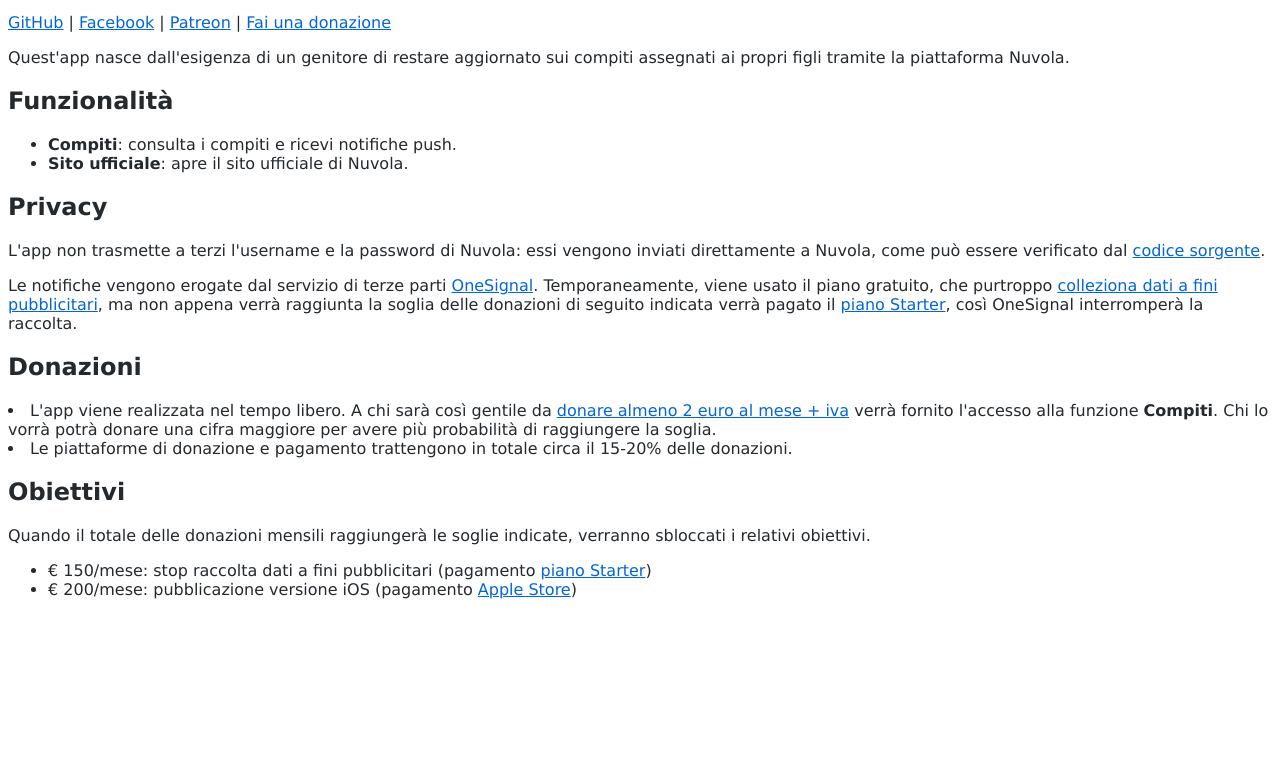
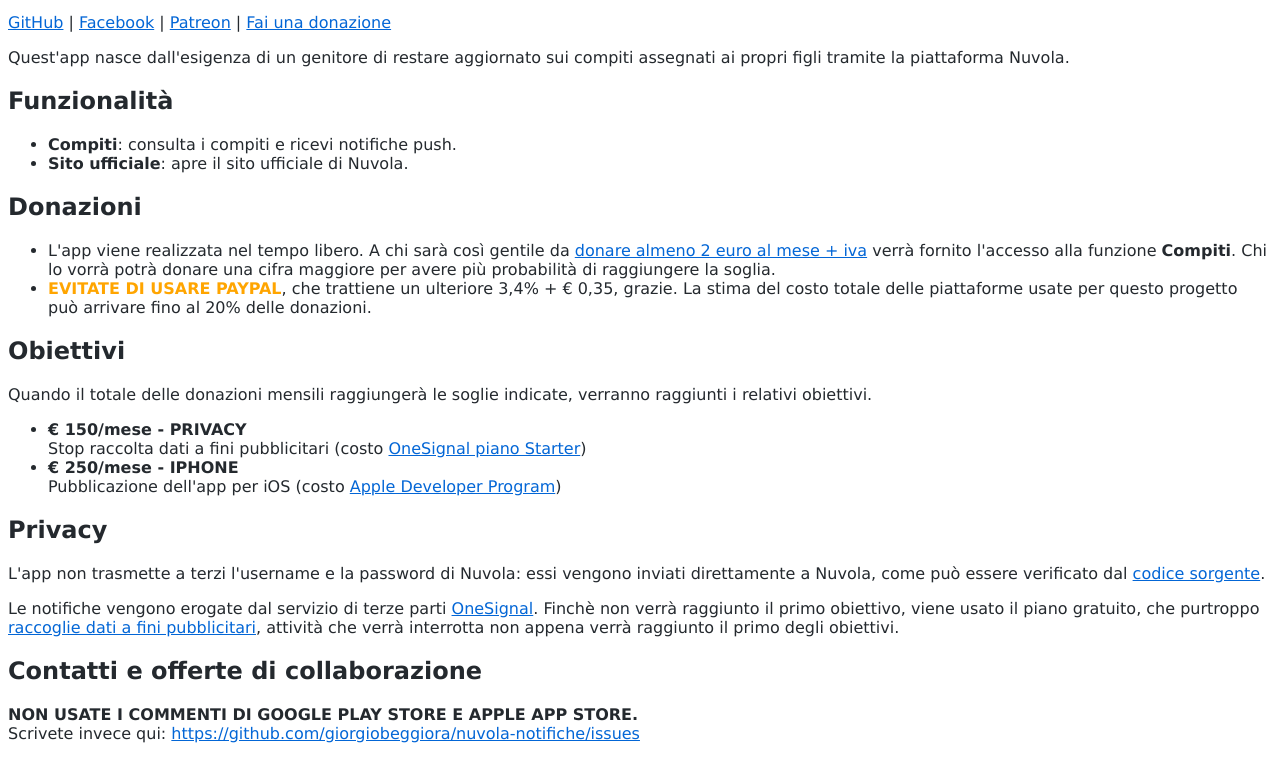
Before and after one commit to giorgiobeggiora/nuvola-notifiche, a plain HTML site: page index.html in a window 1280 px wide. Shown: the part 89-848 px from the top of the page. Before the commit the page ends 800 px from the top, so only its background shows below. Drawn offline with Linux system fonts and the light colour scheme.

Commit message:
home update

```diff
--- a/index.html
+++ b/index.html
@@ -23,18 +23,22 @@
 		<li><strong>Compiti</strong>: consulta i compiti e ricevi notifiche push.</li>
 		<li><strong>Sito ufficiale</strong>: apre il sito ufficiale di Nuvola.</li>
 	</ul>
+	<h2>Donazioni</h2>
+	<ul>
+		<li>L'app viene realizzata nel tempo libero. A chi sarà così gentile da <a href="https://www.patreon.com/user?u=33737916&fan_landing=true" target="_blank" rel="noopener noreferrer">donare almeno 2 euro al mese + iva</a> verrà fornito l'accesso alla funzione <strong>Compiti</strong>. Chi lo vorrà potrà donare una cifra maggiore per avere più probabilità di raggiungere la soglia.</li>
+		<li><b style="color:orange;">EVITATE DI USARE PAYPAL</b>, che trattiene un ulteriore 3,4% + € 0,35, grazie. La stima del costo totale delle piattaforme usate per questo progetto può arrivare fino al 20% delle donazioni.</li>
+	</ul>
+	<h2>Obiettivi</h2>
+	<p>Quando il totale delle donazioni mensili raggiungerà le soglie indicate, verranno raggiunti i relativi obiettivi.</p>
+	<ul>
+		<li><b>€ 150/mese - PRIVACY</b><br>Stop raccolta dati a fini pubblicitari (costo <a href="https://onesignal.com/pricing" target="_blank" rel="noopener noreferrer">OneSignal piano Starter</a>)</li>
+		<li><b>€ 250/mese - IPHONE</b><br>Pubblicazione dell'app per iOS (costo <a href="https://developer.apple.com/it/support/compare-memberships/" target="_blank" rel="noopener noreferrer">Apple Developer Program</a>)</li>
+	</ul>
 	<h2>Privacy</h2>
 	<p>L'app non trasmette a terzi l'username e la password di Nuvola: essi vengono inviati direttamente a Nuvola, come può essere verificato dal <a href="https://github.com/giorgiobeggiora/nuvola-notifiche" target="_blank" rel="noopener noreferrer">codice sorgente</a>.</p>
-	<p>Le notifiche vengono erogate dal servizio di terze parti <a href="https://onesignal.com" target="_blank" rel="noopener noreferrer">OneSignal</a>. Temporaneamente, viene usato il piano gratuito, che purtroppo <a href="https://onesignal.com/privacy_policy#4-how-we-use-and-share-information-collected-on-the-oneSignal-website" target="_blank" rel="noopener noreferrer">colleziona dati a fini pubblicitari</a>, ma non appena verrà raggiunta la soglia delle donazioni di seguito indicata verrà pagato il <a href="https://onesignal.com/pricing" target="_blank" rel="noopener noreferrer">piano Starter</a>, così OneSignal interromperà la raccolta.</p>
-	<h2>Donazioni</h2>
+	<p>Le notifiche vengono erogate dal servizio di terze parti <a href="https://onesignal.com" target="_blank" rel="noopener noreferrer">OneSignal</a>. Finchè non verrà raggiunto il primo obiettivo, viene usato il piano gratuito, che purtroppo <a href="https://onesignal.com/privacy_policy#4-how-we-use-and-share-information-collected-on-the-oneSignal-website" target="_blank" rel="noopener noreferrer">raccoglie dati a fini pubblicitari</a>, attività che verrà interrotta non appena verrà raggiunto il primo degli obiettivi.</p>
+	<h2>Contatti e offerte di collaborazione</h2>
 	<p>
-		<li>L'app viene realizzata nel tempo libero. A chi sarà così gentile da <a href="https://www.patreon.com/user?u=33737916&fan_landing=true" target="_blank" rel="noopener noreferrer">donare almeno 2 euro al mese + iva</a> verrà fornito l'accesso alla funzione <strong>Compiti</strong>. Chi lo vorrà potrà donare una cifra maggiore per avere più probabilità di raggiungere la soglia.</li>
-		<li>Le piattaforme di donazione e pagamento trattengono in totale circa il 15-20% delle donazioni.</li>
+		<b>NON USATE I COMMENTI DI GOOGLE PLAY STORE E APPLE APP STORE.</b><br>Scrivete invece qui: <a href="https://github.com/giorgiobeggiora/nuvola-notifiche/issues" target="_blank" rel="noopener noreferrer">https://github.com/giorgiobeggiora/nuvola-notifiche/issues</a>
 	</p>
-	<h2>Obiettivi</h2>
-	<p>Quando il totale delle donazioni mensili raggiungerà le soglie indicate, verranno sbloccati i relativi obiettivi.</p>
-	<ul>
-		<li>€ 150/mese: stop raccolta dati a fini pubblicitari (pagamento <a href="https://onesignal.com/pricing" target="_blank" rel="noopener noreferrer">piano Starter</a>)</li>
-		<li>€ 200/mese: pubblicazione versione iOS (pagamento <a href="https://developer.apple.com/it/support/compare-memberships/" target="_blank" rel="noopener noreferrer">Apple Store</a>)</li>
-	</ul>
 </body></html>
```
